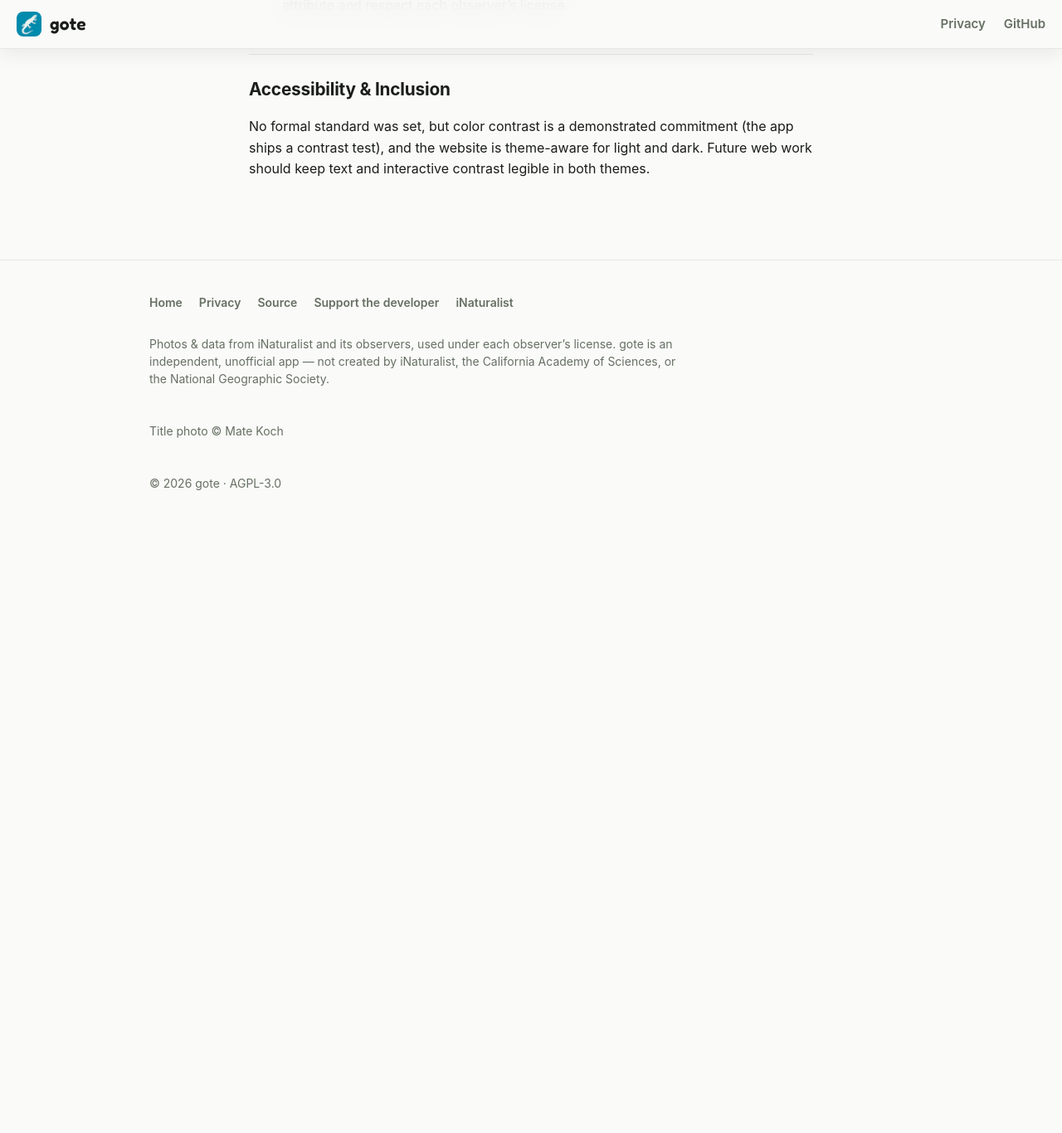
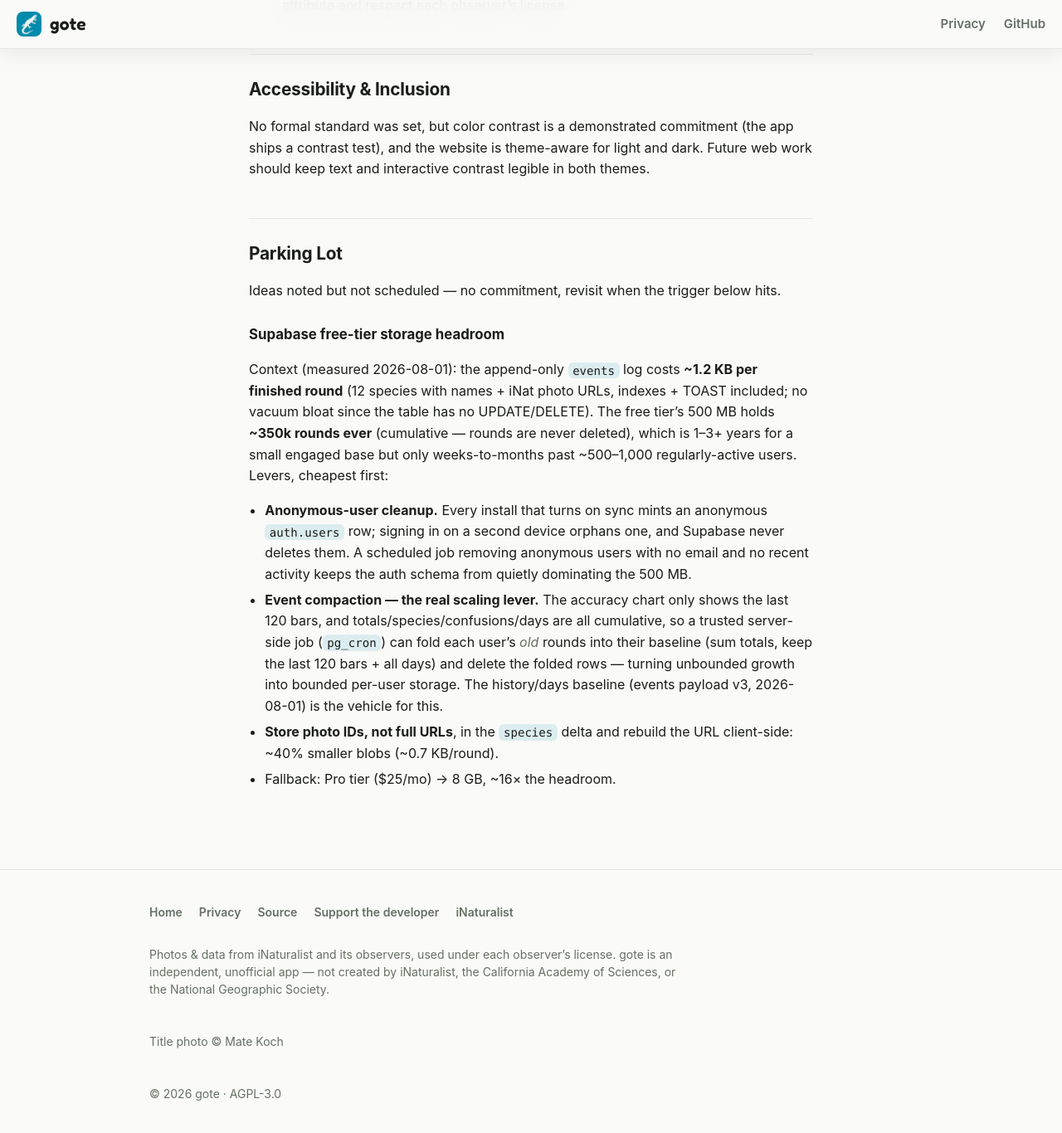
Before and after one commit to turbolya/gote, a Jekyll site: the page built from PRODUCT.md, in a window 1280 px wide and 1400 px high, scrolled down 3943 px. Shown: the top 1366 px of the window at 83% size. Built offline with Jekyll 4.4.1, drawn with Linux system fonts in a browser that asks for light colours; our own code applies the rules of GitHub Pages for plain Markdown files; before the commit the page ends 4608 px from its top, so only the background shows below that.

Commit message:
Note Supabase free-tier scaling ideas in a parking lot
Measured event storage (~1.2 KB/round, ~350k rounds in the 500 MB free
tier) and the levers to extend it — anonymous-user cleanup, event
compaction, photo-ID instead of full URLs. Parked, not scheduled.

Co-Authored-By: Claude Opus 4.8 <noreply@anthropic.com>

```diff
--- a/PRODUCT.md
+++ b/PRODUCT.md
@@ -147,3 +147,29 @@ features):
 No formal standard was set, but color contrast is a demonstrated commitment (the
 app ships a contrast test), and the website is theme-aware for light and dark.
 Future web work should keep text and interactive contrast legible in both themes.
+
+## Parking Lot
+
+Ideas noted but not scheduled — no commitment, revisit when the trigger below hits.
+
+### Supabase free-tier storage headroom
+Context (measured 2026-08-01): the append-only `events` log costs **~1.2 KB per
+finished round** (12 species with names + iNat photo URLs, indexes + TOAST
+included; no vacuum bloat since the table has no UPDATE/DELETE). The free tier's
+500 MB holds **~350k rounds ever** (cumulative — rounds are never deleted), which
+is 1–3+ years for a small engaged base but only weeks-to-months past ~500–1,000
+regularly-active users. Levers, cheapest first:
+
+- **Anonymous-user cleanup.** Every install that turns on sync mints an anonymous
+  `auth.users` row; signing in on a second device orphans one, and Supabase never
+  deletes them. A scheduled job removing anonymous users with no email and no
+  recent activity keeps the auth schema from quietly dominating the 500 MB.
+- **Event compaction — the real scaling lever.** The accuracy chart only shows the
+  last 120 bars, and totals/species/confusions/days are all cumulative, so a
+  trusted server-side job (`pg_cron`) can fold each user's *old* rounds into their
+  baseline (sum totals, keep the last 120 bars + all days) and delete the folded
+  rows — turning unbounded growth into bounded per-user storage. The history/days
+  baseline (events payload v3, 2026-08-01) is the vehicle for this.
+- **Store photo IDs, not full URLs**, in the `species` delta and rebuild the URL
+  client-side: ~40% smaller blobs (~0.7 KB/round).
+- Fallback: Pro tier ($25/mo) → 8 GB, ~16× the headroom.
```
